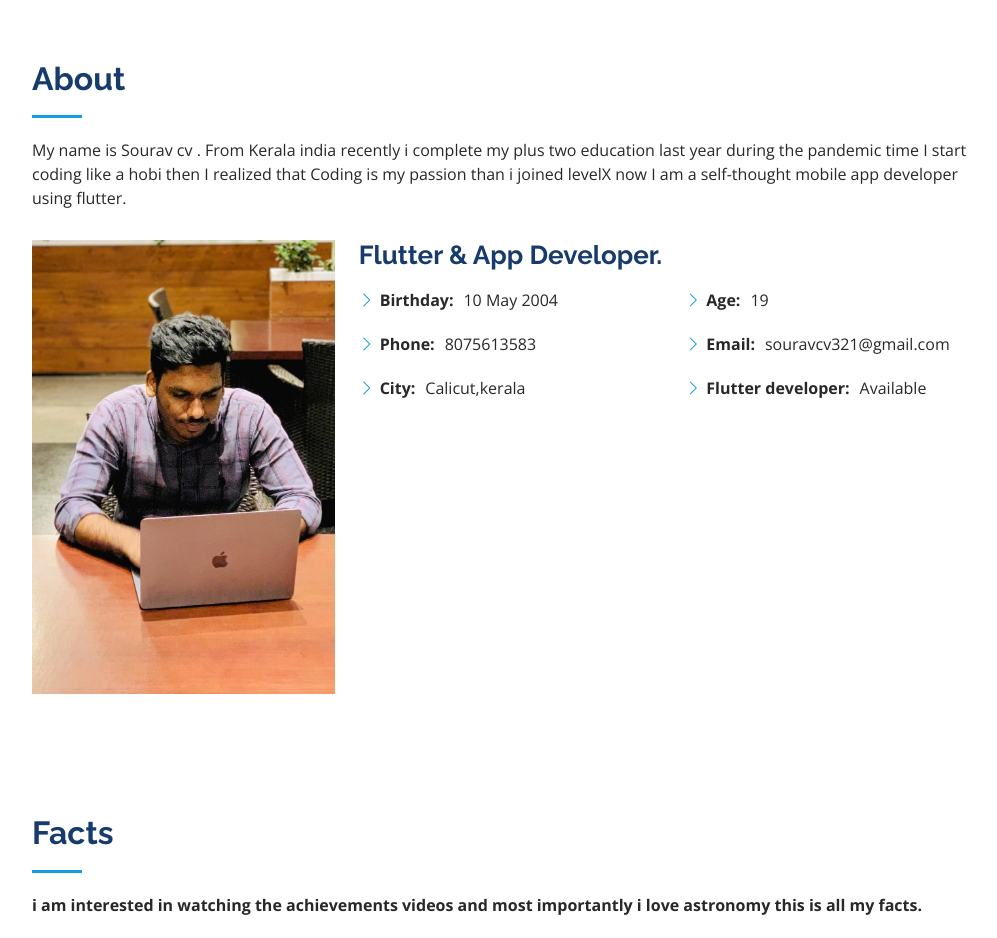
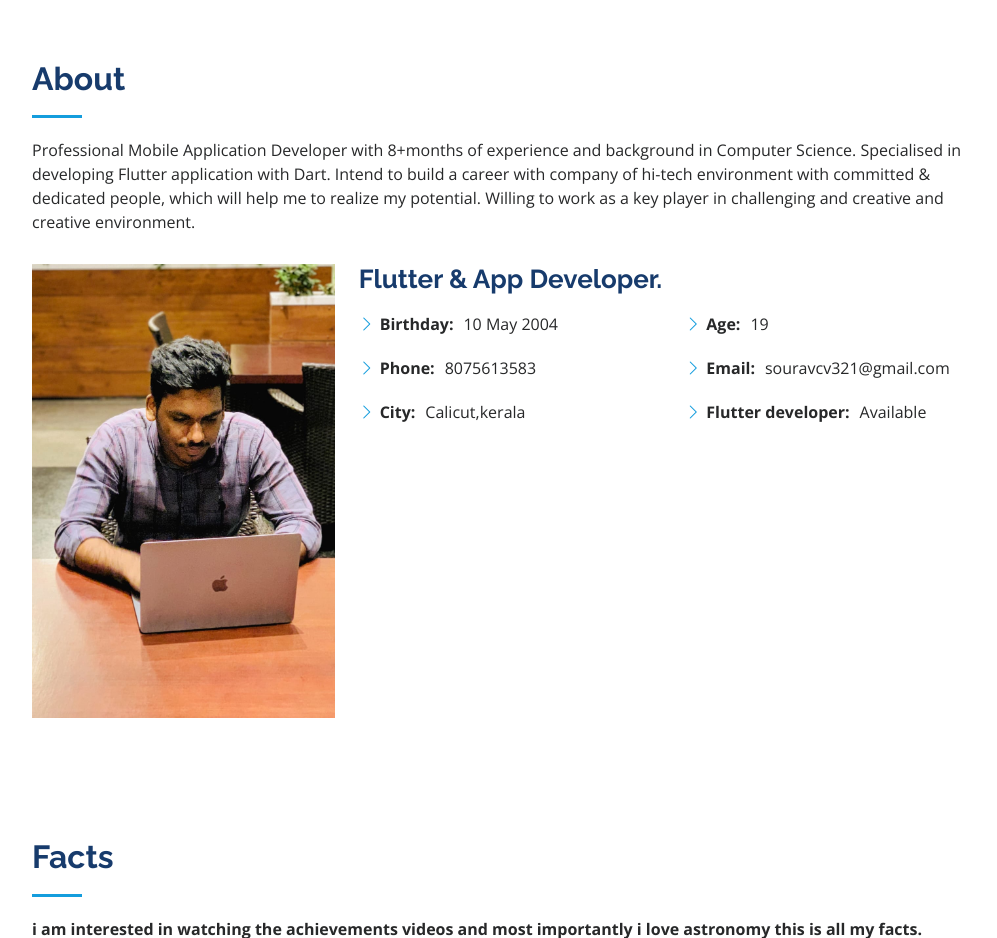
Before and after one commit to Souravcv/sourav-personal-website, a plain HTML site: page index.html in a window 1280 px wide. Shown: the part 800-1738 px from the top of the page, without its empty margins (280-1277 px from the left). Drawn offline with nearby package versions, Linux system fonts and the light colour scheme.

Commit message:
Update index.html

```diff
--- a/index.html
+++ b/index.html
@@ -85,7 +85,13 @@
 
         <div class="section-title">
           <h2>About</h2>
-          <p>My name is Sourav cv . From Kerala india recently i complete my plus two education last year during the pandemic time I start coding like a hobi then I realized that Coding is my passion than i joined levelX now I am a self-thought mobile app developer using flutter.</p>
+          <p>Professional Mobile Application Developer with 8+months of
+experience and background in Computer Science.
+Specialised in developing Flutter application with Dart.
+Intend to build a career with company of hi-tech
+environment with committed & dedicated people, which will
+help me to realize my potential. Willing to work as a key
+player in challenging and creative and creative environment.</p>
         </div>
 
         <div class="row">
```
